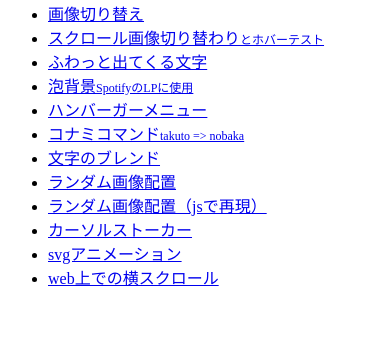
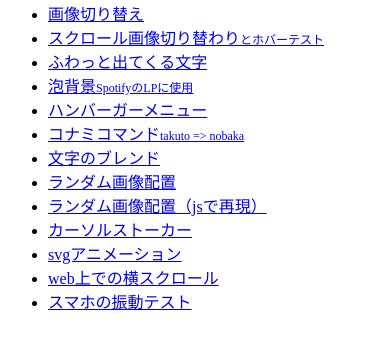
Before and after one commit to kugehouju/WebTest, a plain HTML site: page index.html in a window 390 px wide. Shown: the part 79-428 px from the top of the page. Drawn offline with Linux system fonts and the light colour scheme.

Commit message:
Add Phone Vibrate test to start page

```diff
--- a/index.html
+++ b/index.html
@@ -22,6 +22,7 @@
         <li><a href="html/10_CursorStalker/index.html">カーソルストーカー</a></li>
         <li><a href="html/11_SvgAnimation/index.html">svgアニメーション</a></li>
         <li><a href="html/12_Menu+sidescroll/index.html">web上での横スクロール</a></li>
+        <li><a href="html/13_vibrate/index.html">スマホの振動テスト</a></li>
     </ul>
 </body>
 </html>
```
